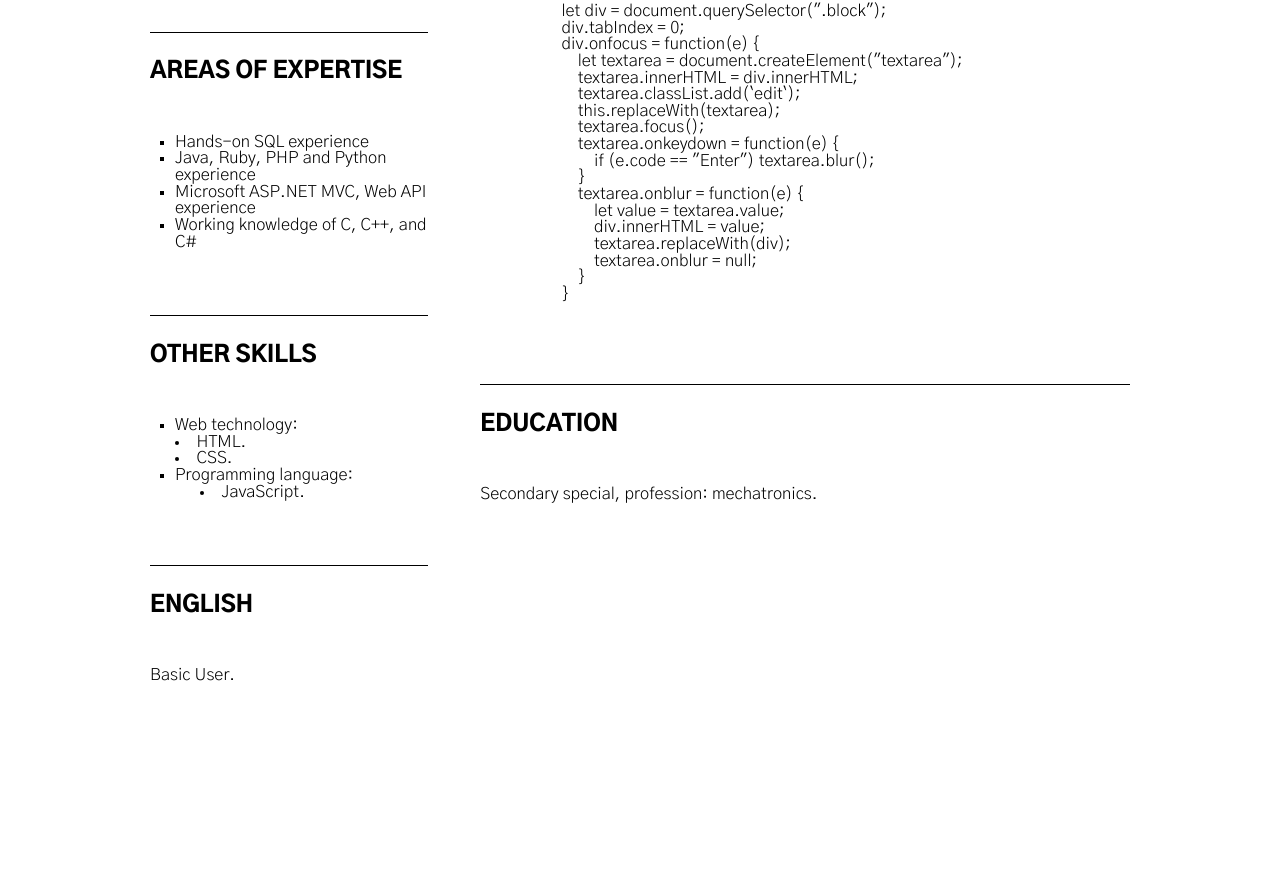
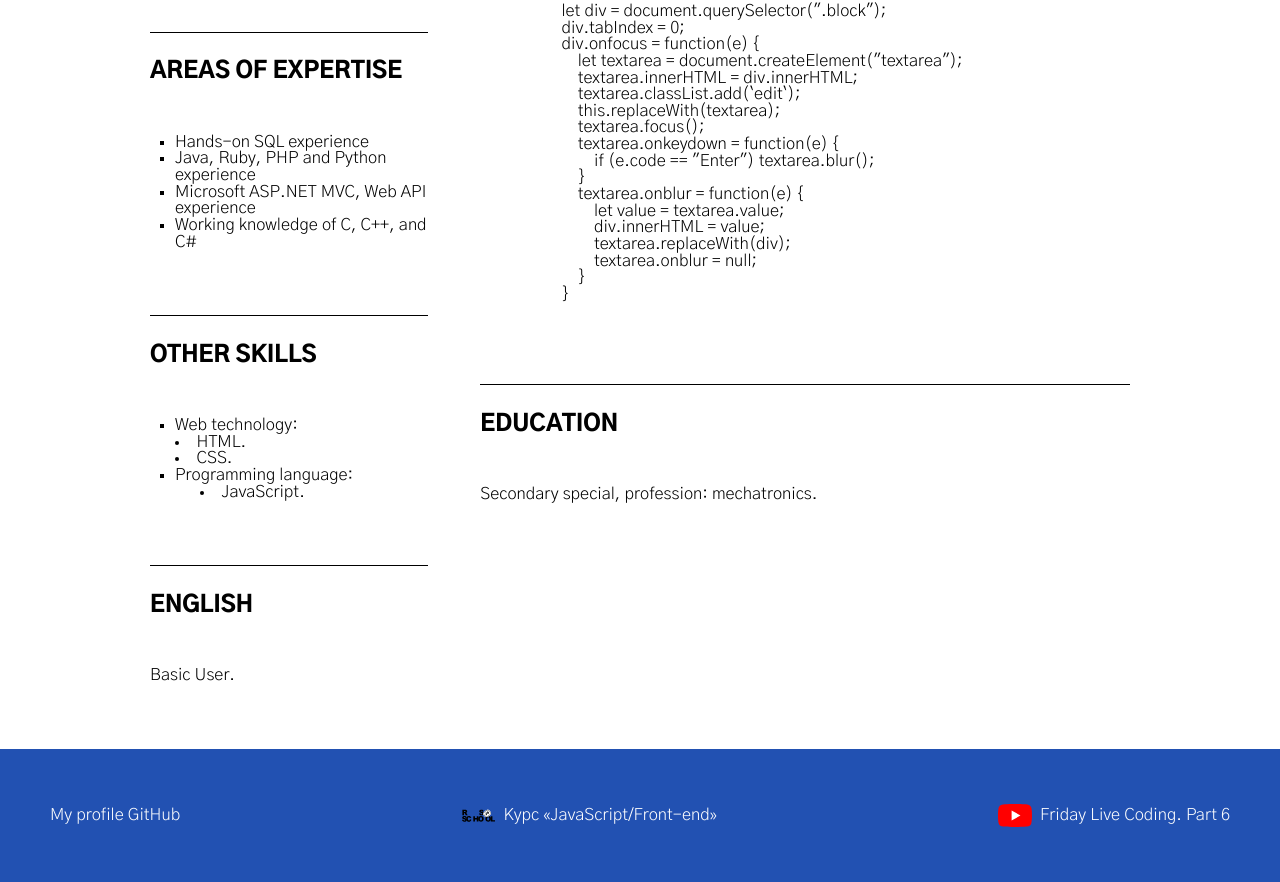
Before and after one commit to MaxTyshkevich/rsschool-cv, a plain HTML site: page index.html in a window 1280 px wide. Shown: the part 660-1542 px from the top of the page. Before the commit the page ends 1409 px from the top, so only its background shows below. Drawn offline with nearby package versions, Linux system fonts and the light colour scheme.

Commit message:
feat: add link in footer(HTML & CSS)

```diff
--- a/index.html
+++ b/index.html
@@ -161,6 +161,31 @@
 					width: 100%;
 				}
 			}
+
+			.footer {
+				background-color: #2251b2;
+				padding: 3em;
+			}
+			.footer__links {
+				display: flex;
+				justify-content: space-between;
+				align-items: center;
+			}
+
+			.footer__link {
+				display: flex;
+				align-items: center;
+				color: white;
+				text-decoration: none;
+			}
+			.footer__link:hover {
+				text-decoration: underline;
+			}
+			.link__icon {
+				width: 2em;
+				height: 2em;
+				margin-right: 0.5em;
+			}
 		</style>
 		<title>Document</title>
 	</head>
@@ -263,5 +288,37 @@
 				</article>
 			</section>
 		</main>
+		<footer class="footer">
+			<ul class="footer__links">
+				<li>
+					<a class="footer__link" href="https://github.com/MaxTyshkevich"
+						>My profile GitHub</a
+					>
+				</li>
+				<li>
+					<a class="footer__link" href="https://rs.school/js/"
+						><img
+							class="link__icon"
+							src="rs_school_js.svg"
+							alt="icon_rs.school"
+						/>
+						Курс «JavaScript/Front-end»</a
+					>
+				</li>
+				<li>
+					<a
+						class="footer__link"
+						href="https://www.youtube.com/watch?v=Ji52SxpEnxc&t=2191s"
+					>
+						<img
+							class="link__icon"
+							src="YouTube_full-color_icon_(2017).svg"
+							alt="icon_Youtube"
+						/>
+						Friday Live Coding. Part 6</a
+					>
+				</li>
+			</ul>
+		</footer>
 	</body>
 </html>
```
Also changed, not shown: YouTube_full-color_icon_(2017).svg (added), rs_school_js.svg (added).
